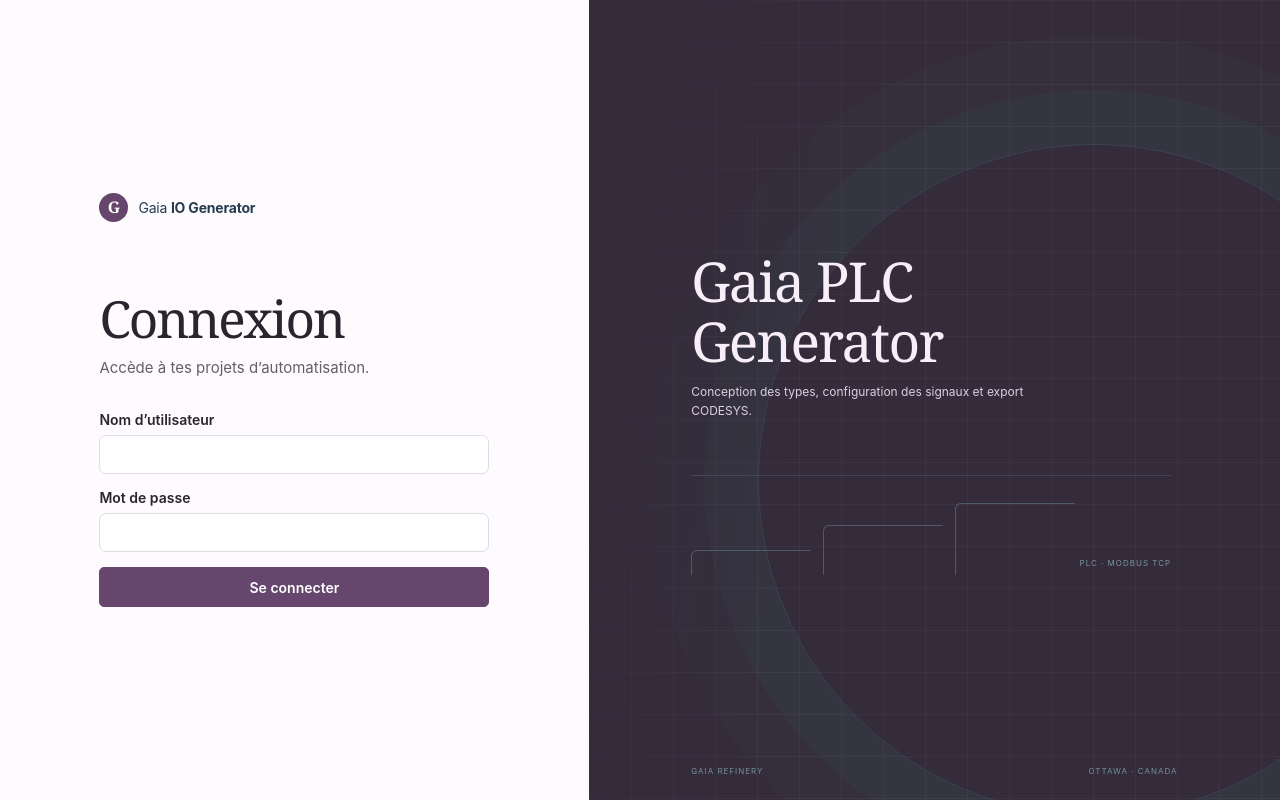
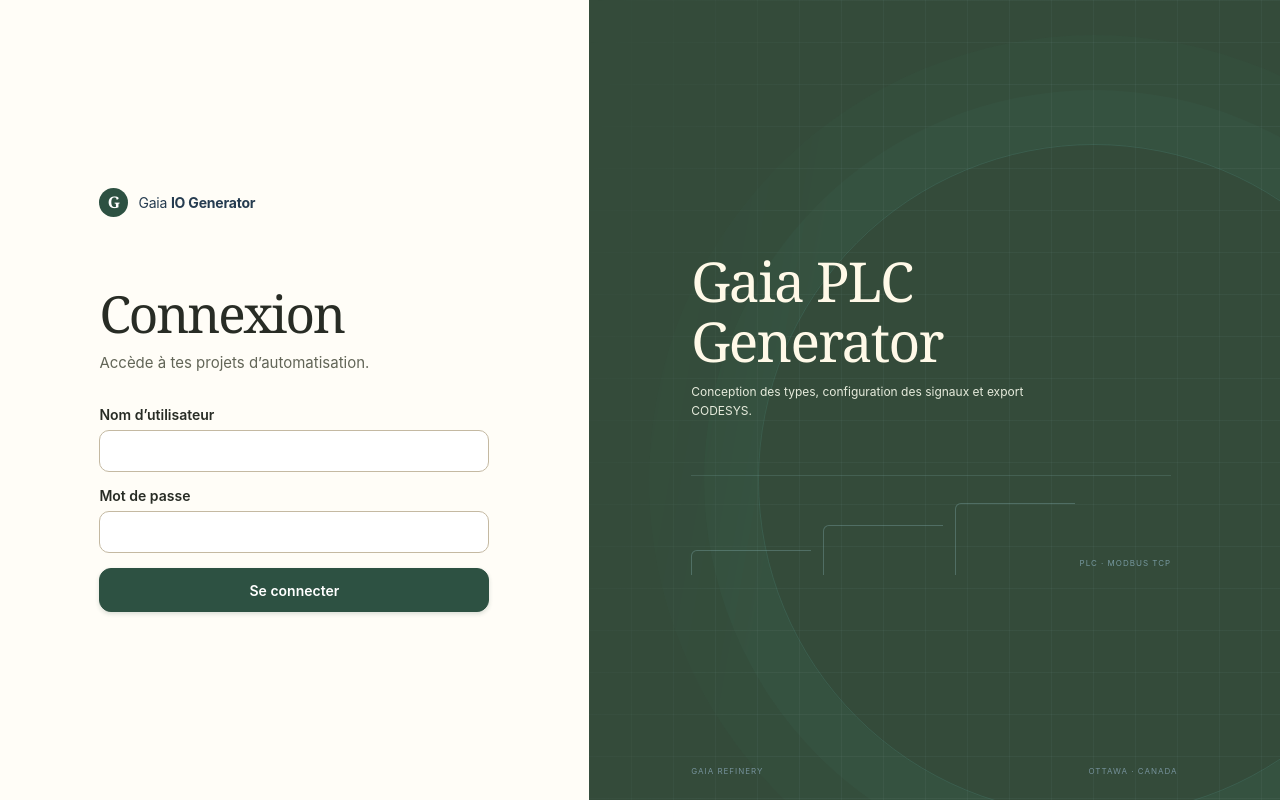
Before and after one commit to Adel-11/Gaia-plc, a React (Vite) app in the folder frontend/: page / in a window 1280 px wide. Built offline with nearby package versions, Linux system fonts and the light colour scheme; no server answers.

Commit message:
Refresh Gaia with a cream palette and rounded controls

```diff
--- a/frontend/src/ProjectHome.tsx
+++ b/frontend/src/ProjectHome.tsx
@@ -131,6 +131,7 @@ export default function ProjectHome({ csrf, project, onChanged, onSelectProject,
   return <main className="ph-home">
     <header className="ph-hero"><div><h2>{currentProject?.name || 'Projet Gaia'}</h2>{project?.program_profile === "hmi-v8" && <p>PanelView V8</p>}</div><div className="ph-version"><span>Version actuelle</span><strong>{workspace?.version || currentProject?.version || '—'}</strong><button type="button" onClick={() => setMajorOpen(true)} disabled={busy}>Créer une version majeure</button></div></header>
     {error && <p className="ph-alert" role="alert">{error}</p>}{notice && <p className="ph-notice" role="status">{notice}</p>}
+    <WorkspacePanel id="project:summary" title="Chiffres clés"><section className="ph-metrics" aria-label="Résumé du projet">{counts.map(([label, value]) => <article key={label}><strong>{value}</strong><span>{label}</span></article>)}</section></WorkspacePanel>
     <WorkspacePanel id="project:selection" title="Gestion du projet"><section className="ph-card ph-project-card"><div className="ph-card-title"><div><h2>Projets</h2><p>Sélectionnez un projet ou créez-en un nouveau.</p></div><label className="ph-picker">Projet actif<select disabled={busy} value={currentId || ''} onChange={e => void selectProject(Number(e.target.value))}>{(workspace?.projects || []).map(item => <option key={item.id} value={item.id}>{item.name} · {item.version || 'v1.0.0'}{item.isolated_catalog ? ' · Catalogue isolé' : ''}</option>)}</select></label></div>
       <div className="ph-project-actions"><form onSubmit={createProject}><label>Nouveau projet<input value={newName} onChange={e => setNewName(e.target.value)} placeholder="Nom du projet" required /></label><label className="ph-check"><input type="checkbox" checked={copyCurrent} onChange={e => setCopyCurrent(e.target.checked)} />Copier le projet actif</label>
         <label className="ph-check">
@@ -144,7 +145,6 @@ export default function ProjectHome({ csrf, project, onChanged, onSelectProject,
         <button type="button" className="ph-danger" disabled={busy} onClick={() => { setDialogError(''); setDeleteName('') }}>Supprimer le projet actif</button>
       </div>}
     </section></WorkspacePanel>
-    <WorkspacePanel id="project:summary" title="Chiffres clés"><section className="ph-metrics" aria-label="Résumé du projet">{counts.map(([label, value]) => <article key={label}><strong>{value}</strong><span>{label}</span></article>)}</section></WorkspacePanel>
     <WorkspacePanel id="project:recent-by-domain" title="Activité par domaine"><section className="ph-recent-grid" aria-label="Activité récente par domaine">{highlightedActivity.map(row => <article key={row.key}><b>{row.label}</b>{row.latest ? <><span>{row.latest.name || row.latest.filename || 'Activité du projet'}</span><time>{formatDate(row.latest.at)}</time></> : <span className="ph-not-yet">Pas encore…</span>}</article>)}</section></WorkspacePanel>
     <section className="ph-card ph-actions-card"><div className="ph-card-title"><div><h2>Fichiers du projet</h2><p>XML CODESYS, Excel et sauvegardes sont regroupés dans Imports / Exports.</p></div><button type="button" onClick={onOpenTransfers}>Ouvrir Imports / Exports</button></div></section>
     <WorkspacePanel id="project:history-activity" title="Versions et activité"><section className="ph-lower-grid"><article className="ph-card"><div className="ph-card-title"><div><h2>Historique des versions</h2><p>z : modification · y : import/export modifié · x : version majeure commentée.</p></div></div>
--- a/frontend/src/gaia-theme.css
+++ b/frontend/src/gaia-theme.css
@@ -1,12 +1,16 @@
 :root {
-  --gaia-canvas: #f5f2f6;
-  --gaia-paper: #fdfbfd;
-  --gaia-ink: #29242e;
-  --gaia-muted: #675d6b;
-  --gaia-line: #e2dae4;
-  --gaia-rail: #342b3b;
-  --gaia-accent: #67466d;
-  --gaia-tint: #eee5f0;
+  --gaia-canvas: #f7f3e9;
+  --gaia-paper: #fffdf7;
+  --gaia-ink: #282c25;
+  --gaia-muted: #626557;
+  --gaia-line: #e0d8c5;
+  --gaia-outline: #c4b9a2;
+  --gaia-rail: #f0e8d7;
+  --gaia-accent: #2d5142;
+  --gaia-accent-hover: #203e32;
+  --gaia-tint: #e5ede1;
+  --gaia-control-radius: 12px;
+  --gaia-panel-radius: 16px;
   --gaia-display: Georgia, 'Times New Roman', serif;
 }
 
@@ -21,19 +25,20 @@
   --page-tint: var(--gaia-tint);
   --ov-border: var(--gaia-line);
 }
-:root .v2-workspace:is([data-page="communications"], [data-page="exchanges"]) { --page-accent: #6c5358; }
-:root .v2-workspace:is([data-page="generated"], [data-page="functions"]) { --page-accent: #56556e; }
-.v2-workspace .v2-page-nav { background: var(--gaia-rail); border-color: #493d51; padding-inline: 12px; }
-.v2-page-nav .v2-nav-heading { color: #f4eaf3; letter-spacing: 0; text-transform: none; font-family: var(--gaia-display); font-size: 19px; font-weight: 400; }
-.v2-page-nav .v2-nav-group-toggle { color: #d3c4d6; }
-.v2-page-nav .v2-nav-group-toggle:hover, .v2-page-nav .v2-page-tab:hover { background: #45384e; }
-.v2-page-nav .v2-page-tab { color: #f2eaf2; border-radius: 6px; box-shadow: none; }
-.v2-page-nav .v2-page-tab .v2-tab-icon { background: transparent; color: #d3c4d6; }
-.v2-page-nav .v2-page-tab small, .v2-page-nav .v2-nav-foot { color: #c9bccc; }
-.v2-page-nav .v2-page-tab[aria-selected="true"] { background: #514259; border-color: #66556e; }
-.v2-page-nav .v2-page-tab[aria-selected="true"] .v2-tab-icon { background: transparent; color: #f3e3f3; }
-.v2-tabbed-shell :is(.v2-page-nav, .workspace-panel-content, .ov-table-wrap, .fb-map-table-wrap) { scrollbar-color: #927e97 transparent; }
-.v2-tabbed-shell :is(.v2-page-nav, .workspace-panel-content, .ov-table-wrap, .fb-map-table-wrap)::-webkit-scrollbar-thumb { background-color: #927e97; }
+:root .v2-workspace:is([data-page="communications"], [data-page="exchanges"]) { --page-tint: #eee4d4; }
+:root .v2-workspace:is([data-page="generated"], [data-page="functions"]) { --page-tint: #e9eae1; }
+.v2-workspace .v2-page-nav { background: var(--gaia-rail); border-color: var(--gaia-line); padding-inline: 12px; }
+.v2-page-nav .v2-nav-heading { color: var(--gaia-ink); letter-spacing: 0; text-transform: none; font-family: var(--gaia-display); font-size: 21px; font-weight: 400; }
+.v2-page-nav .v2-nav-group-toggle { color: #5f5747; border-radius: 8px; }
+.v2-page-nav .v2-nav-group-toggle:hover, .v2-page-nav .v2-page-tab:hover { background: #e9dfca; color: var(--gaia-ink); }
+.v2-page-nav .v2-page-tab { color: var(--gaia-ink); border-radius: 11px; box-shadow: none; }
+.v2-page-nav .v2-page-tab .v2-tab-icon { background: transparent; color: var(--gaia-muted); }
+.v2-page-nav .v2-page-tab small, .v2-page-nav .v2-nav-foot { color: var(--gaia-muted); }
+.v2-page-nav .v2-page-tab[aria-selected="true"] { background: #dde7d9; border-color: #c7d7c5; color: var(--gaia-accent); }
+.v2-page-nav .v2-page-tab[aria-selected="true"] .v2-tab-icon { background: transparent; color: var(--gaia-accent); }
+.v2-page-nav .v2-nav-foot { border-color: var(--gaia-line); }
+.v2-page-nav .v2-nav-foot span { color: var(--gaia-muted); }
+.v2-tabbed-shell, .v2-tabbed-shell :is(.main-area, .v2-page-nav, .workspace-panel-content, .ov-table-wrap, .fb-map-table-wrap) { scrollbar-color: #9b927f transparent; }
 
 .v2-workspace .v2-page-banner {
   margin-bottom: 22px;
@@ -47,13 +52,48 @@
 .v2-workspace .v2-page-banner p:not(.v2-page-kicker) { color: var(--gaia-muted); }
 .v2-workspace[data-page="overview"] .v2-page-banner { align-items: center; margin-bottom: 18px; padding-bottom: 12px; }
 .v2-workspace[data-page="overview"] .v2-page-banner h1 { font-size: 25px; }
-.v2-workspace :is(.workspace-panel, .ph-card, .code-panel, .type-wizard) { box-shadow: none; border-color: var(--gaia-line); }
-.v2-workspace .workspace-panel-head { background: var(--gaia-paper); border-color: var(--gaia-line); }
+.v2-workspace :is(.workspace-panel, .ph-card, .code-panel, .type-wizard, .ov-review, .raw-st-dialog, .ex-preview, .ph-modal) {
+  background: var(--gaia-paper);
+  border-color: var(--gaia-line);
+  border-radius: var(--gaia-panel-radius);
+}
+.v2-workspace :is(.workspace-panel, .ph-card, .code-panel, .type-wizard) { box-shadow: 0 2px 5px #4e401308; }
+.v2-workspace .workspace-panel-head { background: transparent; border-color: var(--gaia-line); padding: 8px 12px; }
 .v2-workspace .workspace-panel-head :is(h2, h3) { color: var(--gaia-ink); }
-.v2-workspace table th { background: #f0ebf2; border-bottom-color: var(--gaia-line); color: #514558; }
-.v2-workspace :is(.button.secondary, .ov-secondary, .code-secondary, .tw-secondary) { background: var(--gaia-paper); color: var(--gaia-ink); border-color: var(--gaia-line); }
-.v2-workspace :is(.button.primary, .ov-primary, .code-primary, .tw-primary) { color: white; background: var(--page-accent); border-color: var(--page-accent); }
-.v2-workspace :is(.button.primary, .ov-primary, .code-primary, .tw-primary):hover:not(:disabled) { filter: brightness(.92); }
+.v2-workspace table th { background: #f1ebdd; border-bottom-color: var(--gaia-line); color: #514a3c; }
+.v2-workspace table td { border-bottom-color: #ebe4d5; }
+.v2-workspace .workspace-panel:focus-within { border-color: #a8b9a4; }
+.v2-workspace :is(.ov-editor-toolbar, .fb-map-section > header, .raw-st-part-head, .tw-footer, .ex-mapper-top, .ex-canvas-toolbar) {
+  background: #f9f5eb;
+  border-color: var(--gaia-line);
+}
+
+.v2-tabbed-shell :is(.button, .ov-primary, .ov-secondary, .code-primary, .code-secondary, .tw-primary, .tw-secondary, .comm-btn, .ex-button, .type-delete-button, .workspace-panel-tools button, .ph-home button:not(.ph-admin-toggle, .ph-modal header button), .fb-map-section > header button) {
+  border-radius: var(--gaia-control-radius);
+}
+.v2-tabbed-shell :is(.button.secondary, .ov-secondary, .code-secondary, .tw-secondary, .comm-btn:not(.primary), .ex-button:not(.primary, .ex-delete-button), .workspace-panel-tools button, .fb-map-section > header button) {
+  background: var(--gaia-paper);
+  color: var(--gaia-ink);
+  border-color: var(--gaia-outline);
+}
+.v2-tabbed-shell :is(.button.secondary, .ov-secondary, .code-secondary, .tw-secondary, .comm-btn:not(.primary), .ex-button:not(.primary, .ex-delete-button), .workspace-panel-tools button, .fb-map-section > header button):hover:not(:disabled) {
+  background: #f1eadc;
+  border-color: #a39780;
+}
+.v2-tabbed-shell :is(.button.primary, .ov-primary, .code-primary, .tw-primary, .comm-btn.primary, .ex-button.primary), .login-shell .login-form .primary {
+  color: #fff;
+  background: var(--gaia-accent);
+  border-color: var(--gaia-accent);
+  box-shadow: 0 2px 4px #203e3229;
+}
+.v2-tabbed-shell :is(.button.primary, .ov-primary, .code-primary, .tw-primary, .comm-btn.primary, .ex-button.primary):hover:not(:disabled), .login-shell .login-form .primary:hover:not(:disabled) {
+  background: var(--gaia-accent-hover);
+  border-color: var(--gaia-accent-hover);
+  filter: none;
+}
+.v2-tabbed-shell :is(.button, .ov-primary, .ov-secondary, .code-primary, .tw-primary, .tw-secondary, .comm-btn) { padding-inline: 16px; }
+.v2-tabbed-shell :is(.workspace-panel-tools button, .ov-editor-toolbar button, .oc-toolbar button, .fb-map-expression-tools button, .ex-canvas-tools button) { border-radius: 8px; }
+.v2-tabbed-shell :is(button, a, input, select, textarea):focus-visible, .login-shell :is(button, input):focus-visible { outline: 2px solid #527660; outline-offset: 2px; }
 
 .v2-workspace .ph-home {
   --ph-ink: var(--gaia-ink);
@@ -63,30 +103,46 @@
   --ph-soft: var(--gaia-tint);
   border: 0;
   background: transparent;
+  display: grid;
+  grid-template-columns: minmax(0, 1fr);
+  gap: 14px;
   padding: 0;
 }
-.ph-home .ph-hero { padding: clamp(16px, 3vw, 32px); background: var(--gaia-paper); border: 1px solid var(--gaia-line); border-radius: 10px; align-items: center; }
+.ph-home .ph-hero {
+  padding: clamp(18px, 3vw, 34px);
+  background: #efe7d3;
+  border: 1px solid var(--gaia-line);
+  border-radius: var(--gaia-panel-radius);
+  align-items: center;
+}
 .ph-home .ph-hero h2 { margin: 0 0 6px; font: 400 clamp(35px, 4.4vw, 63px)/1.05 var(--gaia-display); letter-spacing: -.045em; overflow-wrap: anywhere; }
 .ph-home .ph-hero p { color: var(--gaia-muted); }
-.ph-home .ph-version { border-color: var(--gaia-line); background: var(--gaia-canvas); }
+.ph-home .ph-version { border-color: var(--gaia-line); background: var(--gaia-paper); border-radius: 13px; }
 .ph-home .ph-version strong, .ph-home .ph-metrics strong { color: var(--gaia-accent); }
 .ph-home .ph-card-title h2 { font: 400 24px/1.18 var(--gaia-display); }
-.ph-home .ph-project-card { margin-top: 0; }
-.ph-home .ph-metrics article, .ph-home .ph-recent-grid article { background: var(--gaia-paper); border-color: var(--gaia-line); box-shadow: none; }
+.ph-home .workspace-panel .ph-project-card { margin-top: 0; border: 0; box-shadow: none; background: transparent; }
+.ph-home .ph-metrics { grid-template-columns: repeat(3, minmax(0, 1fr)); margin: 0; gap: 8px; }
+.ph-home .ph-metrics article, .ph-home .ph-recent-grid article { background: var(--gaia-canvas); border-color: var(--gaia-line); border-radius: 10px; box-shadow: none; }
+.ph-home .ph-metrics article { flex-wrap: wrap; }
+.ph-home .ph-metrics span { color: var(--gaia-muted); }
+.ph-home :is(input:not([type="checkbox"], [type="file"]), select, textarea) { border-color: var(--gaia-outline); border-radius: 9px; background: #fffefa; }
+.ph-home :is(.ph-version, .ph-actions-card) button { border-color: var(--gaia-outline); color: var(--gaia-accent); }
+.ph-home :is(.ph-version, .ph-actions-card) button:hover:not(:disabled) { background: var(--gaia-tint); }
 
 .login-shell { background: var(--gaia-paper); }
 .login-shell .login-copy h1 { font: 400 clamp(36px, 4vw, 55px)/1.05 var(--gaia-display); letter-spacing: -.04em; color: var(--gaia-ink); }
 .login-shell .login-copy p { color: var(--gaia-muted); font-size: 15px; }
 .login-shell .login-form label { color: var(--gaia-ink); font-size: 14px; }
-.login-shell .login-form input { border-color: var(--gaia-line); border-radius: 7px; }
-.login-shell .login-form .primary { background: var(--gaia-accent); border-color: var(--gaia-accent); }
-.login-shell .login-art { background: var(--gaia-rail); color: #f7eef8; }
+.login-shell .login-form input { min-height: 42px; border-color: var(--gaia-outline); border-radius: 10px; }
+.login-shell .login-form .primary { min-height: 44px; border-radius: var(--gaia-control-radius); }
+.login-shell .login-art { background: #344b3a; color: #fff9e8; }
 .login-shell .login-art h2 { font: 400 clamp(32px, 4.3vw, 64px)/1.08 var(--gaia-display); letter-spacing: -.03em; }
-.login-shell .login-art p { color: #ddcfe1; }
+.login-shell .login-art p { color: #e6ebdc; }
 
 @media (max-width: 720px) {
   .ph-home .ph-hero { align-items: stretch; }
   .ph-home .ph-version { min-width: 0; }
+  .ph-home .ph-metrics { grid-template-columns: repeat(2, minmax(0, 1fr)); }
 }
 @media (prefers-reduced-motion: reduce) {
   .v2-page-nav .v2-page-tab { transition: none; }
```
